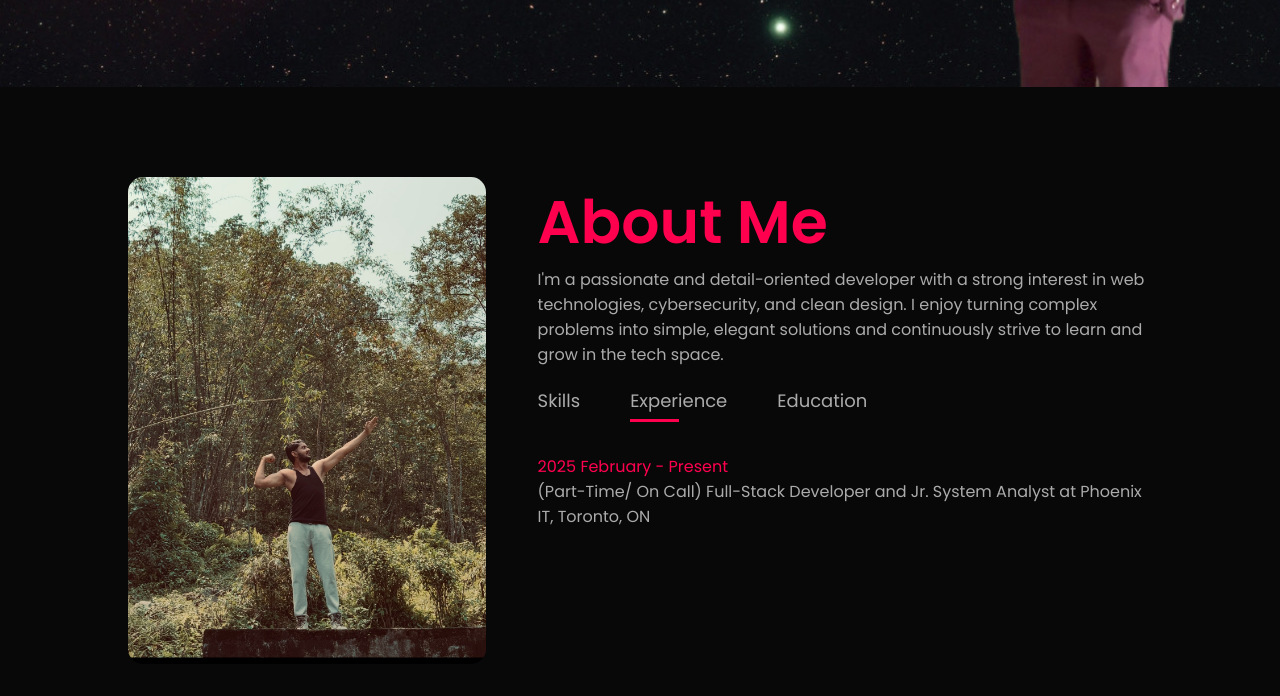
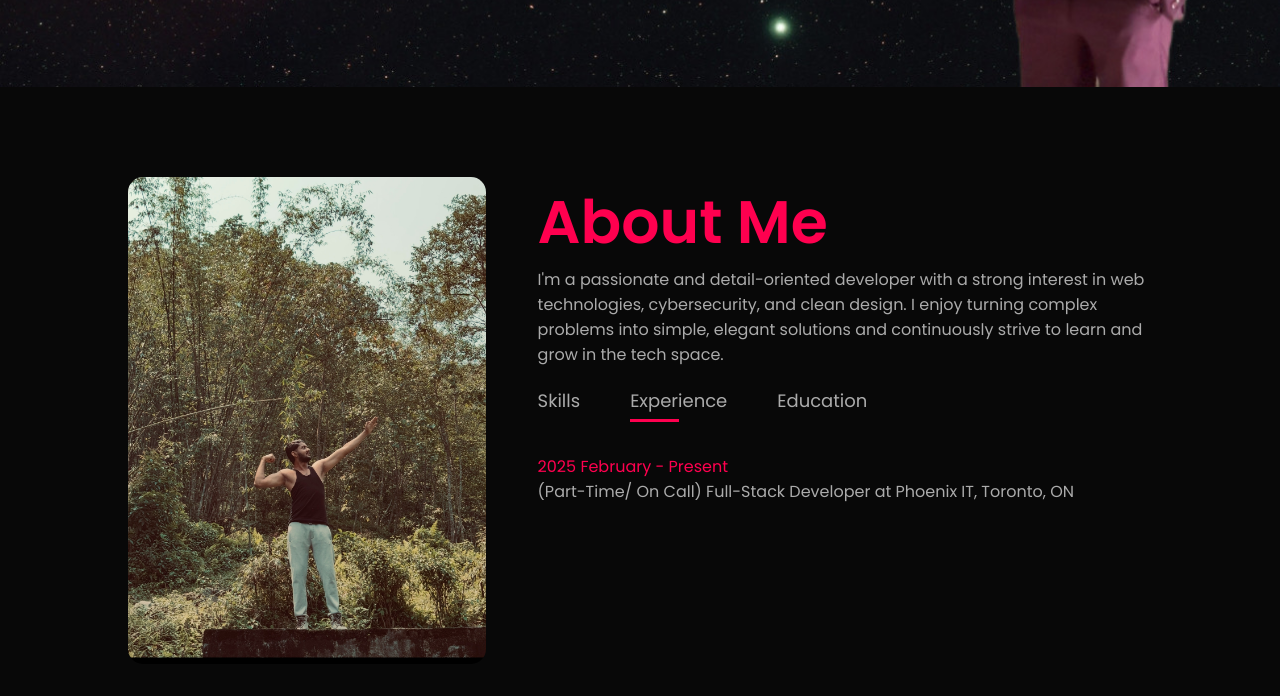
Before and after one commit to Bhuwan-netizen/index, a plain HTML site: page index.html in a window 1280 px wide. Both pictures are taken after a click on the element "Experience". Shown: the part 713-1409 px from the top of the page. Drawn offline with Linux system fonts and the light colour scheme.

Commit message:
Update index.html

```diff
--- a/index.html
+++ b/index.html
@@ -65,7 +65,7 @@ I'm a passionate and detail-oriented developer with a strong interest in web tec
                     </div>
                     <div class="tabcontents" id="experience">
                         <ul>
-                            <li><span>2025 February - Present</span><br>(Part-Time/ On Call) Full-Stack Developer and Jr. System Analyst at Phoenix IT, Toronto, ON </li>
+                            <li><span>2025 February - Present</span><br>(Part-Time/ On Call) Full-Stack Developer at Phoenix IT, Toronto, ON </li>
                         </ul>
                     </div>
                     <div class="tabcontents" id="education">
```
